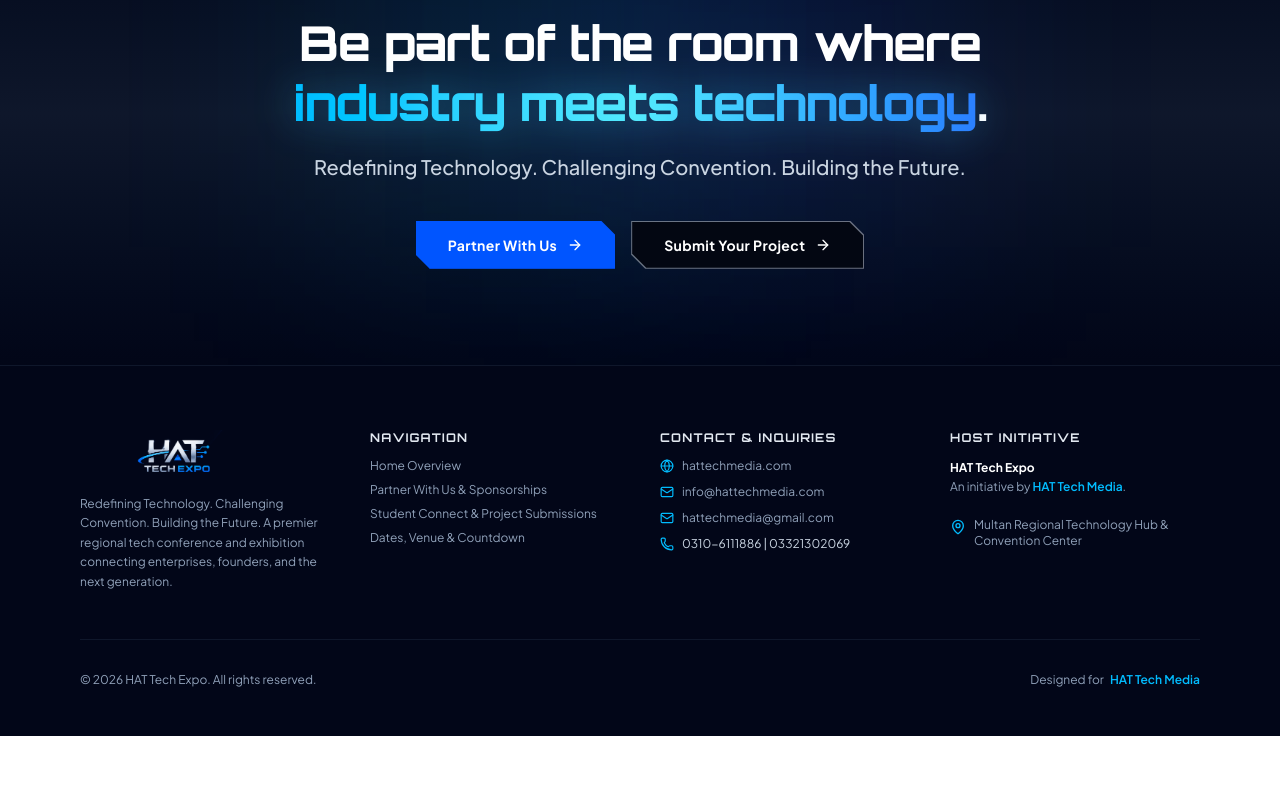
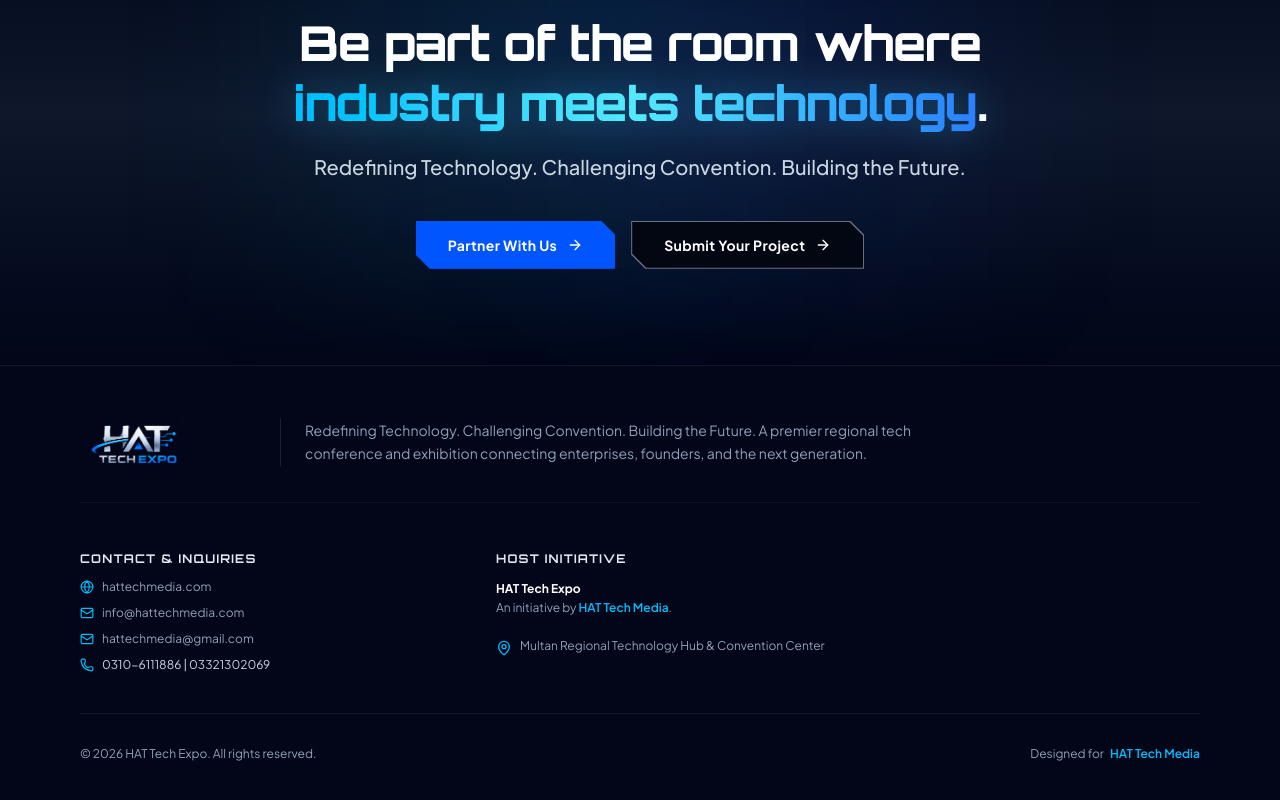
Before and after one commit to lets-abdullah/HAT-Tech-Expo, a Next.js app: page / in a window 1280 px wide. Shown: the part 5427-6227 px from the top of the page. Before the commit the page ends 6163 px from the top, so only its background shows below. Built offline with nearby package versions, Linux system fonts and the light colour scheme.

Commit message:
style(footer): align logo to left of text and position sections in lower tier

```diff
--- a/src/components/Footer.tsx
+++ b/src/components/Footer.tsx
@@ -7,65 +7,29 @@ import { Globe, Mail, Phone, MapPin, Heart } from "lucide-react";
 
 export default function Footer() {
   return (
-    <footer className="w-full bg-slate-950 text-slate-400 border-t border-slate-900 pt-16 pb-12">
-      <div className="max-w-300 mx-auto px-6 sm:px-8 lg:px-10 space-y-12">
-        <div className="grid grid-cols-1 md:grid-cols-2 lg:grid-cols-4 gap-10">
-          {/* Col 1: Logo & Mission */}
-          <div className="space-y-4 lg:col-span-1">
-            <div className="relative h-12 w-48">
+    <footer className="w-full bg-slate-950 text-slate-400 border-t border-slate-900 pt-12 pb-10">
+      <div className="max-w-300 mx-auto px-6 sm:px-8 lg:px-10 space-y-10">
+        {/* Top: Logo on the left side with text beside it */}
+        <div className="flex flex-col md:flex-row items-start md:items-center gap-6 pb-8 border-b border-slate-900/80">
+          <div className="relative h-14 w-44 shrink-0">
             <Image
               src="/images/hat-logo-transparent.png"
               alt="HAT TECH EXPO"
               fill
-                className="object-contain mix-blend-screen"
+              className="object-contain mix-blend-screen object-left"
             />
           </div>
-            <p className="text-xs text-slate-400 leading-relaxed">
+          <div className="hidden md:block w-px h-12 bg-slate-800/80 shrink-0" />
+          <p className="text-xs sm:text-sm text-slate-400 leading-relaxed max-w-2xl">
             Redefining Technology. Challenging Convention. Building the Future.
             A premier regional tech conference and exhibition connecting
             enterprises, founders, and the next generation.
           </p>
         </div>
 
-          {/* Col 2: Quick Navigation */}
-          <div className="space-y-3">
-            <h4 className="text-xs font-bold uppercase tracking-widest text-slate-200 font-tech">
-              Navigation
-            </h4>
-            <ul className="space-y-2 text-xs">
-              <li>
-                <Link href="/" className="hover:text-sky-400 transition-colors">
-                  Home Overview
-                </Link>
-              </li>
-              <li>
-                <Link
-                  href="/partner"
-                  className="hover:text-sky-400 transition-colors"
-                >
-                  Partner With Us & Sponsorships
-                </Link>
-              </li>
-              <li>
-                <Link
-                  href="/student-connect"
-                  className="hover:text-sky-400 transition-colors"
-                >
-                  Student Connect & Project Submissions
-                </Link>
-              </li>
-              <li>
-                <a
-                  href="#dates-venue-section"
-                  className="hover:text-sky-400 transition-colors"
-                >
-                  Dates, Venue & Countdown
-                </a>
-              </li>
-            </ul>
-          </div>
-
-          {/* Col 3: Direct Contact Information */}
+        {/* Lower / Bottom Section: Columns in Footer */}
+        <div className="grid grid-cols-1 md:grid-cols-2 gap-8 lg:gap-16 max-w-3xl pt-2">
+          {/* Col 1: Direct Contact Information */}
           <div className="space-y-3">
             <h4 className="text-xs font-bold uppercase tracking-widest text-slate-200 font-tech">
               Contact & Inquiries
@@ -109,7 +73,7 @@ export default function Footer() {
             </ul>
           </div>
 
-          {/* Col 4: Venue & Initiative */}
+          {/* Col 2: Venue & Initiative */}
           <div className="space-y-3">
             <h4 className="text-xs font-bold uppercase tracking-widest text-slate-200 font-tech">
               Host Initiative
```
Lines whose indentation alone changed are shown as unchanged.
